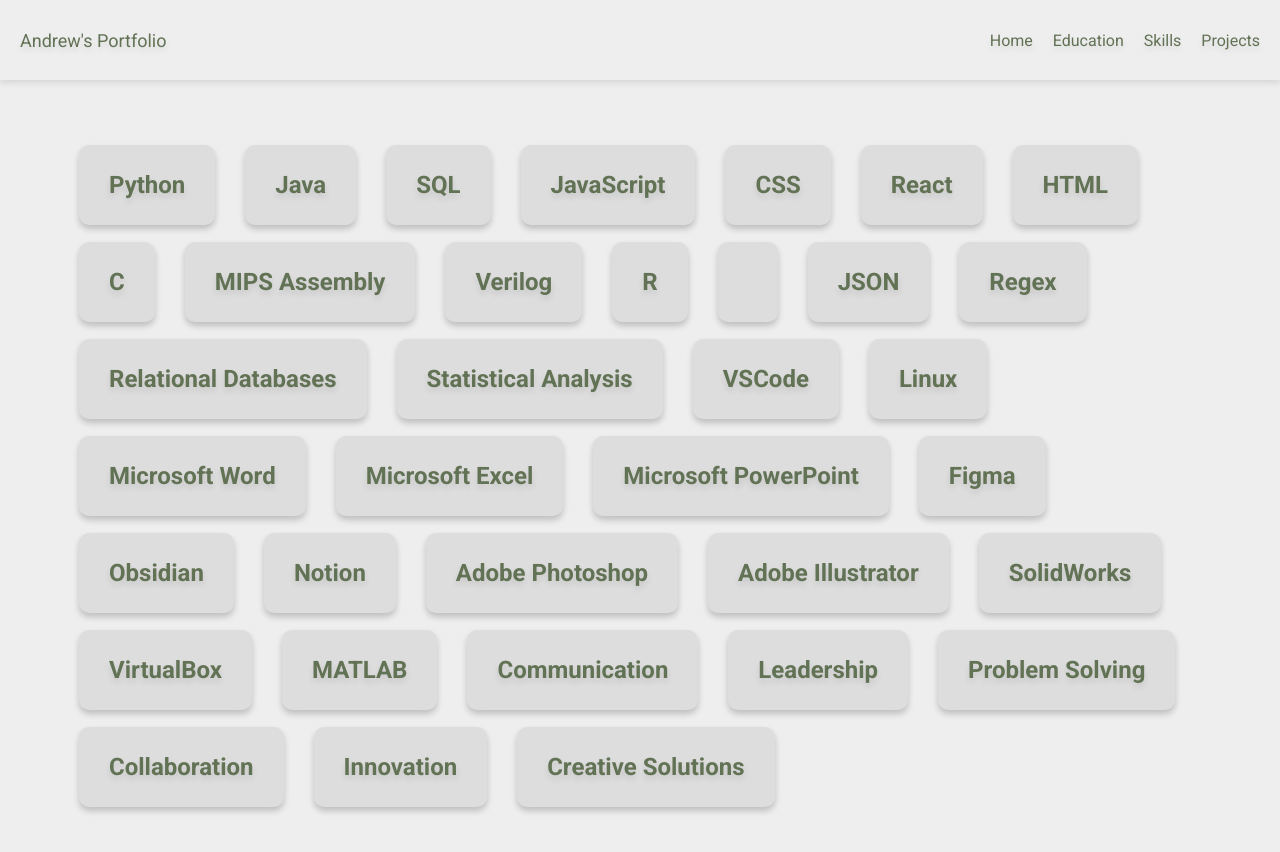
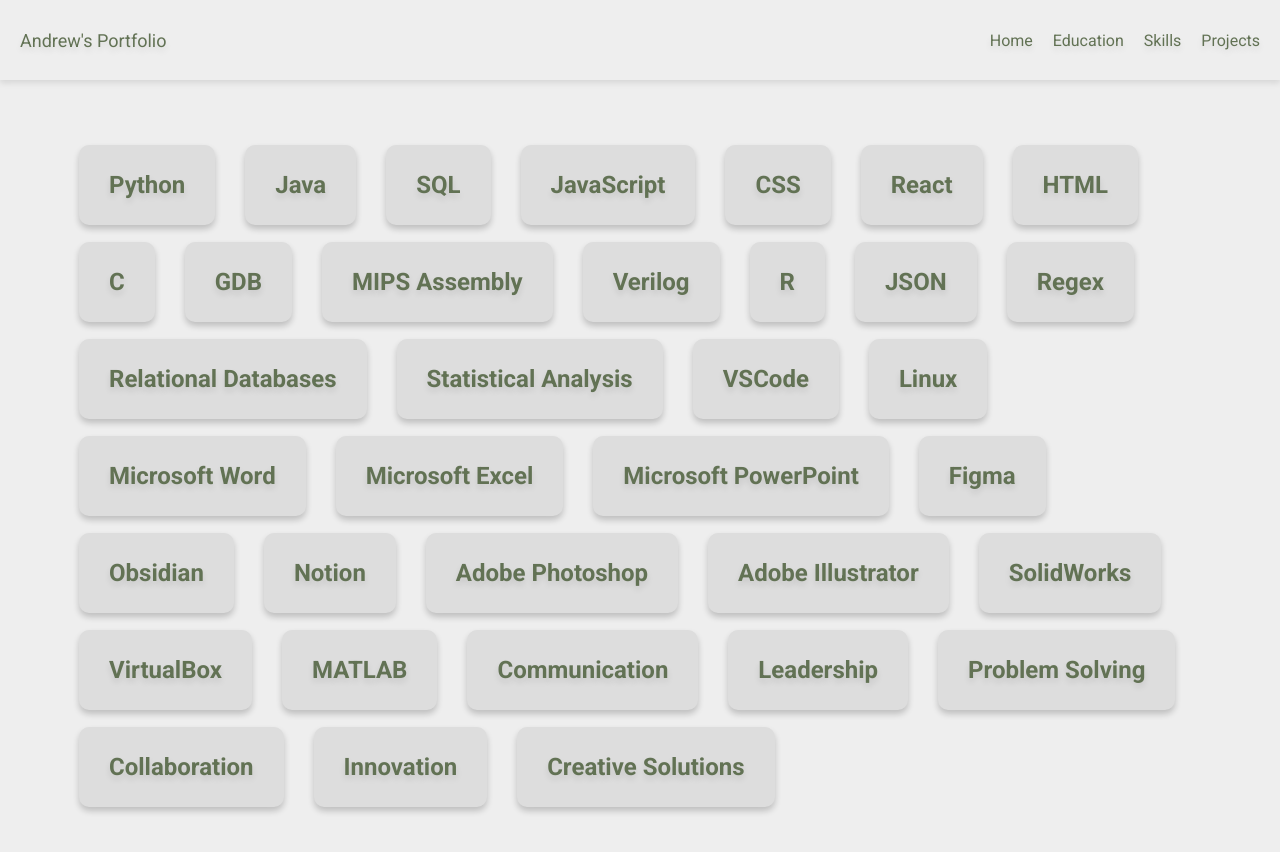
Before and after one commit to Andrewb242/Portfolio-Website, a React (Create React App) app: page /Portfolio-Website/Skills in a window 1280 px wide. Shown: the top 852 px of the page. Built offline with nearby package versions, Linux system fonts and the light colour scheme.

Commit message:
fixed empty skill

```diff
--- a/src/components/Skills.js
+++ b/src/components/Skills.js
@@ -13,7 +13,7 @@
   return (
     <div className='skills-container'>
       {skills.map((skill, index) => (
-        <SkillIndicator skillText={skill.skill} key={index}/>
+        skill.skill ? (<SkillIndicator skillText={skill.skill} key={index}/>) : null
       ))}
     </div>
   )
--- a/src/data/skillsData.json
+++ b/src/data/skillsData.json
@@ -32,6 +32,7 @@
             "skill": "C",
             "imgUrl": "./images/skills-c.png"
         },
+        {"skill": "GDB"},
         {
             "skill": "MIPS Assembly",
             "imgUrl": "./images/skills-mips-assembly.png"
@@ -40,10 +41,7 @@
             "skill": "Verilog",
             "imgUrl": "./images/skills-verilog.png"
         },
-        {
-            "skill": "R",
-            "imgUrl": "./images/skills-r.png"
-        },
+        { "skill": "R" },
         { "slill": "GitHub" },
         { "skill": "JSON" },
         { "skill": "Regex" },
```
